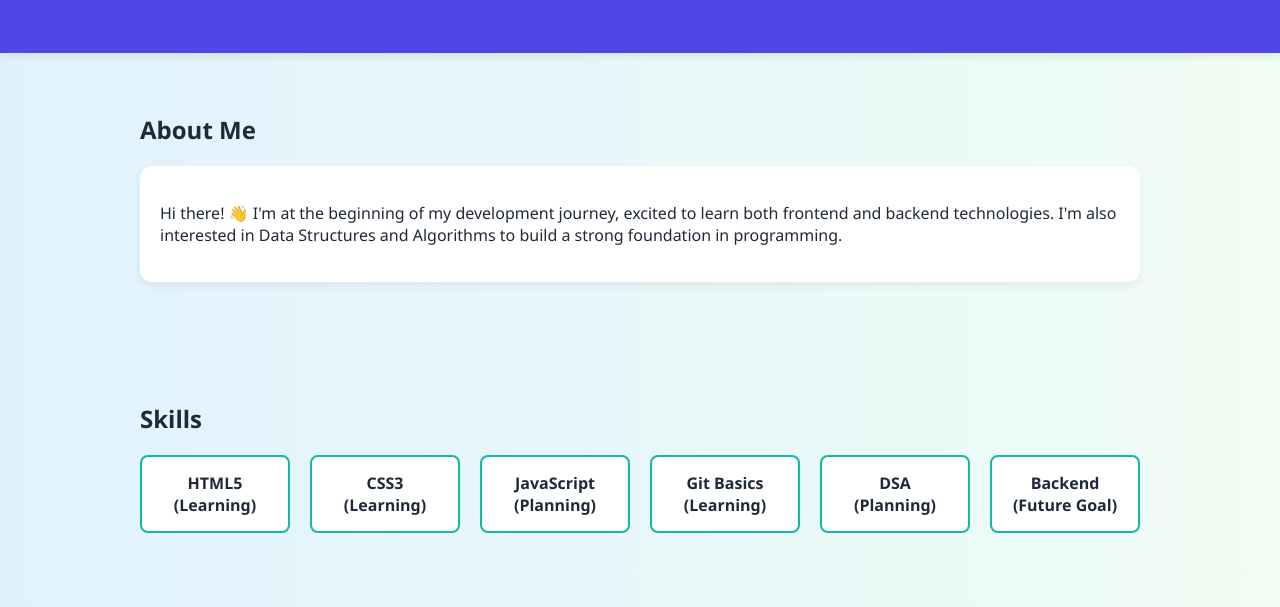
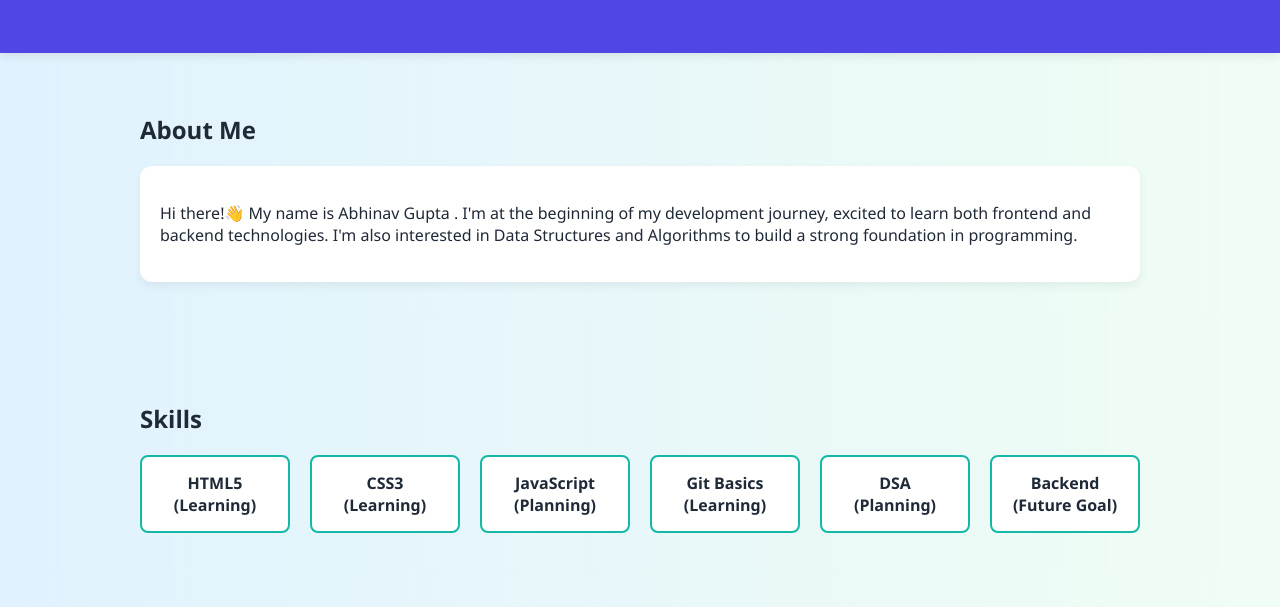
Before and after one commit to Abhicoder189/my-portfolio, a plain HTML site: page index.html in a window 1280 px wide. Shown: the part 193-800 px from the top of the page. Drawn offline with Linux system fonts and the light colour scheme.

Commit message:
git commit -m "Added Name"

```diff
--- a/index.html
+++ b/index.html
@@ -248,7 +248,7 @@
   <section id="about">
     <h2>About Me</h2>
     <div class="card">
-      <p>Hi there! 👋 I'm at the beginning of my development journey, excited to learn both frontend and backend technologies. I'm also interested in Data Structures and Algorithms to build a strong foundation in programming.</p>
+      <p>Hi there!👋  My name is Abhinav Gupta . I'm at the beginning of my development journey, excited to learn both frontend and backend technologies. I'm also interested in Data Structures and Algorithms to build a strong foundation in programming.</p>
     </div>
   </section>
 
```
